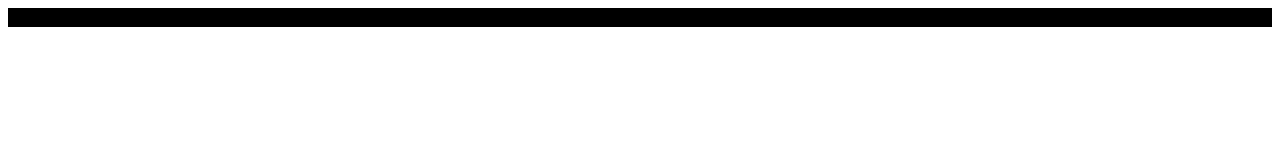
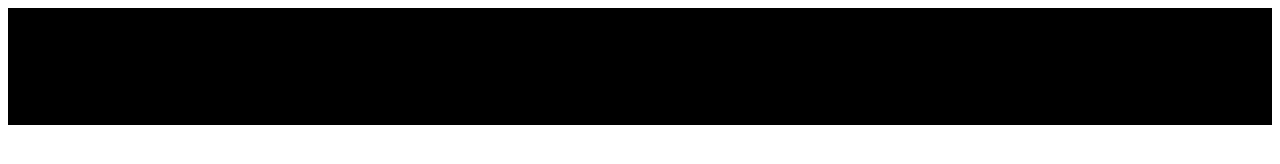
Before and after one commit to HEXADECIMAL-Games/hexadecimal-games.github.io, a plain HTML site: page index.html in a window 1280 px wide. Drawn offline with Linux system fonts and the light colour scheme.

Commit message:
Update index.html

```diff
--- a/index.html
+++ b/index.html
@@ -2,7 +2,7 @@
   marquee {
     color: white;
     background-color: black;
-    font-size: 100%;
+    font-size: 100px;
     font-family: roboto;
   }
 </style>
```
